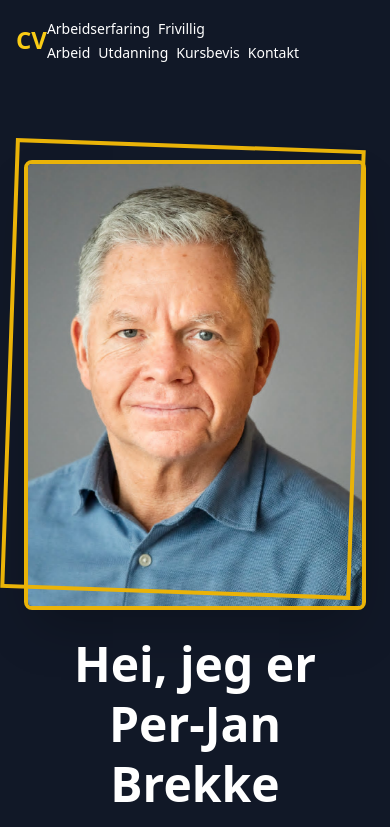
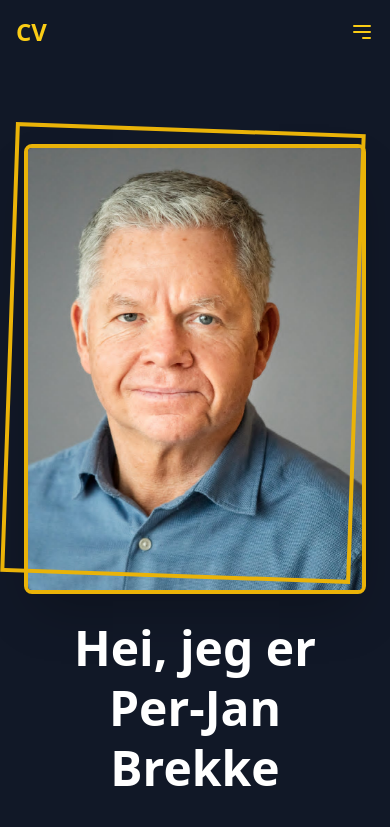
Before and after one commit to AnnaAaBrekke/pj-cv, a React (Vite) app: page / in a window 390 px wide. Shown: the top 827 px of the page. Built offline with nearby package versions, Linux system fonts and the light colour scheme.

Commit message:
Hamburger menu on small screens

```diff
--- a/src/components/Navbar.jsx
+++ b/src/components/Navbar.jsx
@@ -1,14 +1,41 @@
-import React from "react";
+import React, { useState } from "react";
 
 const Navbar = () => {
+  const [isOpen, setIsOpen] = useState(false);
+
+  const toggleMenu = () => {
+    setIsOpen(!isOpen);
+  };
+
   return (
     <nav className="bg-gray-900 text-white p-4">
       <div className="max-w-7xl mx-auto flex justify-between items-center">
         {/* Logo/Brand Name */}
         <div className="text-2xl font-extrabold text-yellow-400">CV</div>
 
-        {/* Navigation Links */}
-        <div className="md:space-x-6 space-x-2">
+        {/* Hamburger Menu for Small Screens */}
+        <button
+          className="text-yellow-400 md:hidden focus:outline-none"
+          onClick={toggleMenu}
+        >
+          <svg
+            xmlns="http://www.w3.org/2000/svg"
+            className="h-6 w-6"
+            fill="none"
+            viewBox="0 0 24 24"
+            stroke="currentColor"
+          >
+            <path
+              strokeLinecap="round"
+              strokeLinejoin="round"
+              strokeWidth="2"
+              d="M4 6h16M4 12h16m-7 6h7"
+            />
+          </svg>
+        </button>
+
+        {/* Navigation Links (Desktop View) */}
+        <div className="hidden md:flex md:space-x-6 space-x-2 ml-auto">
           <a
             href="#arbeidserfaring"
             className="text-sm sm:text-md md:text-lg font-medium hover:text-yellow-400 transition-all duration-300"
@@ -41,6 +68,47 @@ const Navbar = () => {
           </a>
         </div>
       </div>
+
+      {/* Mobile Navigation Links (Hidden by Default) */}
+      {isOpen && (
+        <div className="md:hidden mt-4 space-y-2 text-right">
+          <a
+            href="#arbeidserfaring"
+            className="block text-sm font-medium hover:text-yellow-400 transition-all duration-300"
+            onClick={() => setIsOpen(false)}
+          >
+            Arbeidserfaring
+          </a>
+          <a
+            href="#frivillig-arbeid"
+            className="block text-sm font-medium hover:text-yellow-400 transition-all duration-300"
+            onClick={() => setIsOpen(false)}
+          >
+            Frivillig Arbeid
+          </a>
+          <a
+            href="#utdanning"
+            className="block text-sm font-medium hover:text-yellow-400 transition-all duration-300"
+            onClick={() => setIsOpen(false)}
+          >
+            Utdanning
+          </a>
+          <a
+            href="#kursbevis"
+            className="block text-sm font-medium hover:text-yellow-400 transition-all duration-300"
+            onClick={() => setIsOpen(false)}
+          >
+            Kursbevis
+          </a>
+          <a
+            href="#kontakt"
+            className="block text-sm font-medium hover:text-yellow-400 transition-all duration-300"
+            onClick={() => setIsOpen(false)}
+          >
+            Kontakt
+          </a>
+        </div>
+      )}
     </nav>
   );
 };
```
